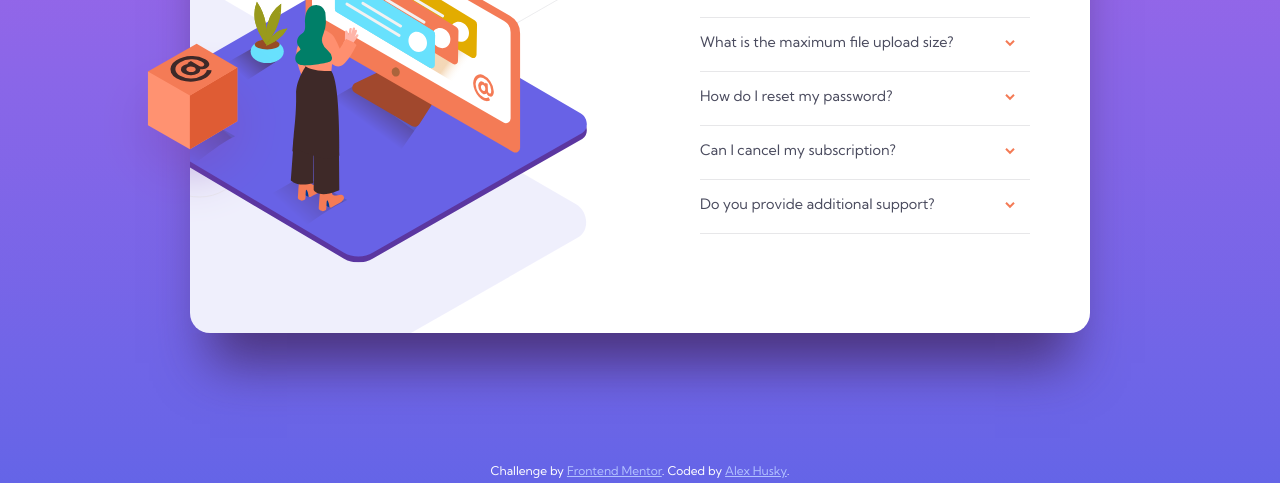
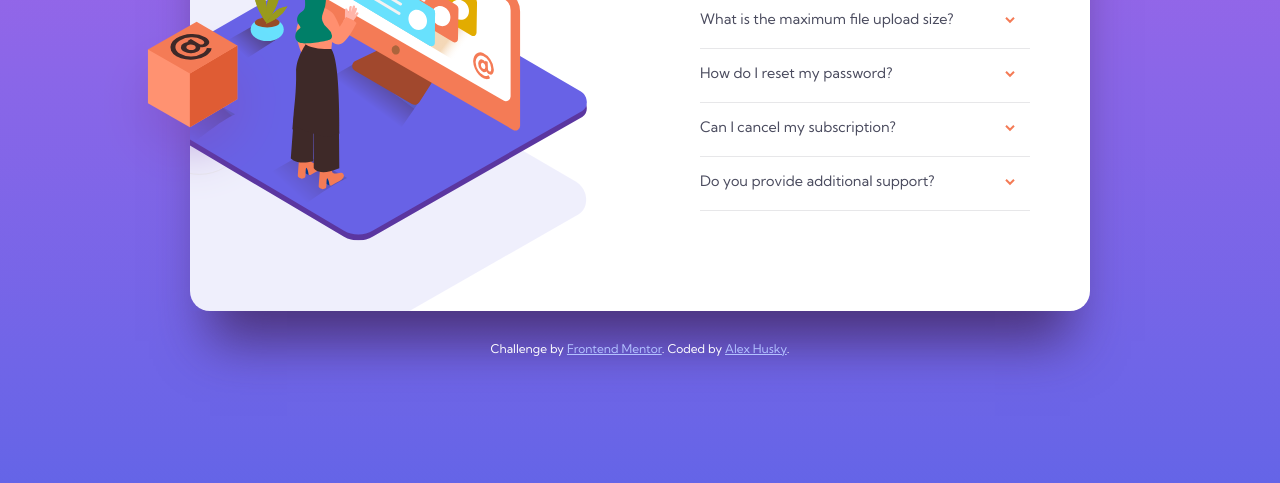
Before and after one commit to ashusky92/faq-accordion-card, a plain HTML site: page index.html in a window 1280 px wide. Shown: the part 317-800 px from the top of the page. Drawn offline with nearby package versions, Linux system fonts and the light colour scheme.

Commit message:
Fixed footer styles

```diff
--- a/styles/styles.scss
+++ b/styles/styles.scss
@@ -241,21 +241,12 @@ main {
 }
 
 footer {
-  position: absolute;
-  display: block;
-  bottom: 5px;
-  text-align: center;
-  left: 50%;
-  transform: translatex(-50%);
-  -webkit-transform: translatex(-50%);
-  -moz-transform: translatex(-50%);
-  -ms-transform: translatex(-50%);
-  -o-transform: translatex(-50%);
-
   .attribution {
     font-size: 12px;
     text-align: center;
-    color: white;
+    margin-top: 15px;
+    z-index: 9999;
+    color: hsl(0, 0%, 100%);
     a {
       font-size: inherit;
       color: hsl(228, 100%, 85%);
```
Also changed, not shown: styles/css/styles.css, 1 other file.
